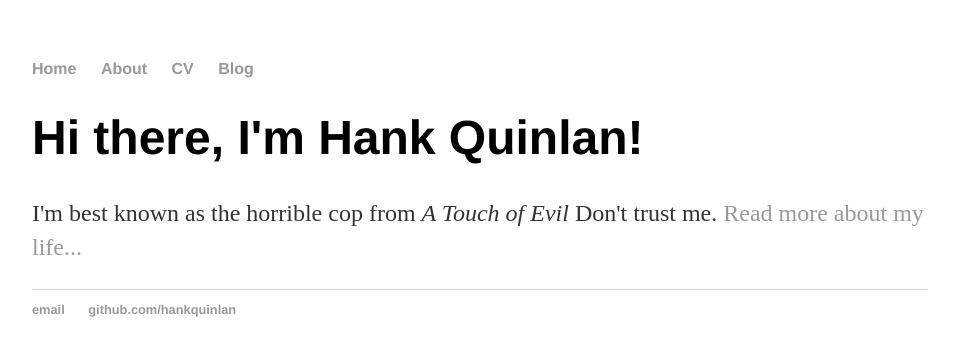
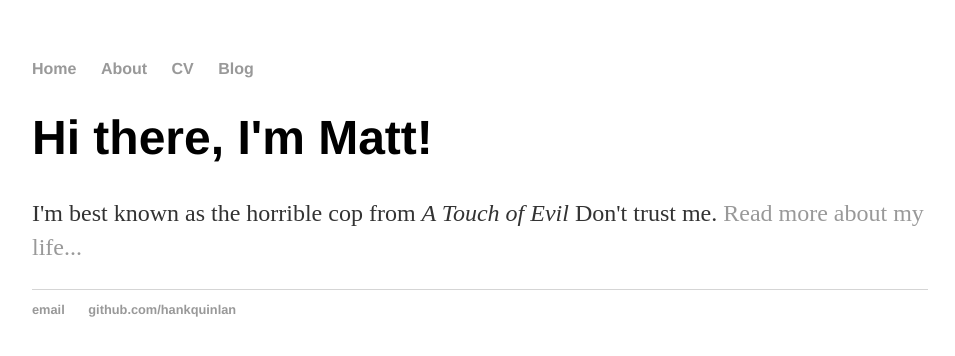
Before and after one commit to mattkutu/mattkutu.github.io, a Jekyll site: the page built from index.html, in a window 1280 px wide. Shown: the top 356 px of the page, without its empty margins (160-1115 px from the left). Built offline with Jekyll 4.4.1, drawn with Linux system fonts in a browser that asks for light colours.

Commit message:
Update index.html

```diff
--- a/index.html
+++ b/index.html
@@ -1,8 +1,8 @@
 ---
 layout: default
-title: Hank Quinlan, Horrible Cop
+title: Matthew Kutugata, Ag Tech Researcher
 ---
 <div class="blurb">
-	<h1>Hi there, I'm Hank Quinlan!</h1>
+	<h1>Hi there, I'm Matt!</h1>
 	<p>I'm best known as the horrible cop from <em>A Touch of Evil</em> Don't trust me. <a href="/about">Read more about my life...</a></p>
 </div><!-- /.blurb -->
```
